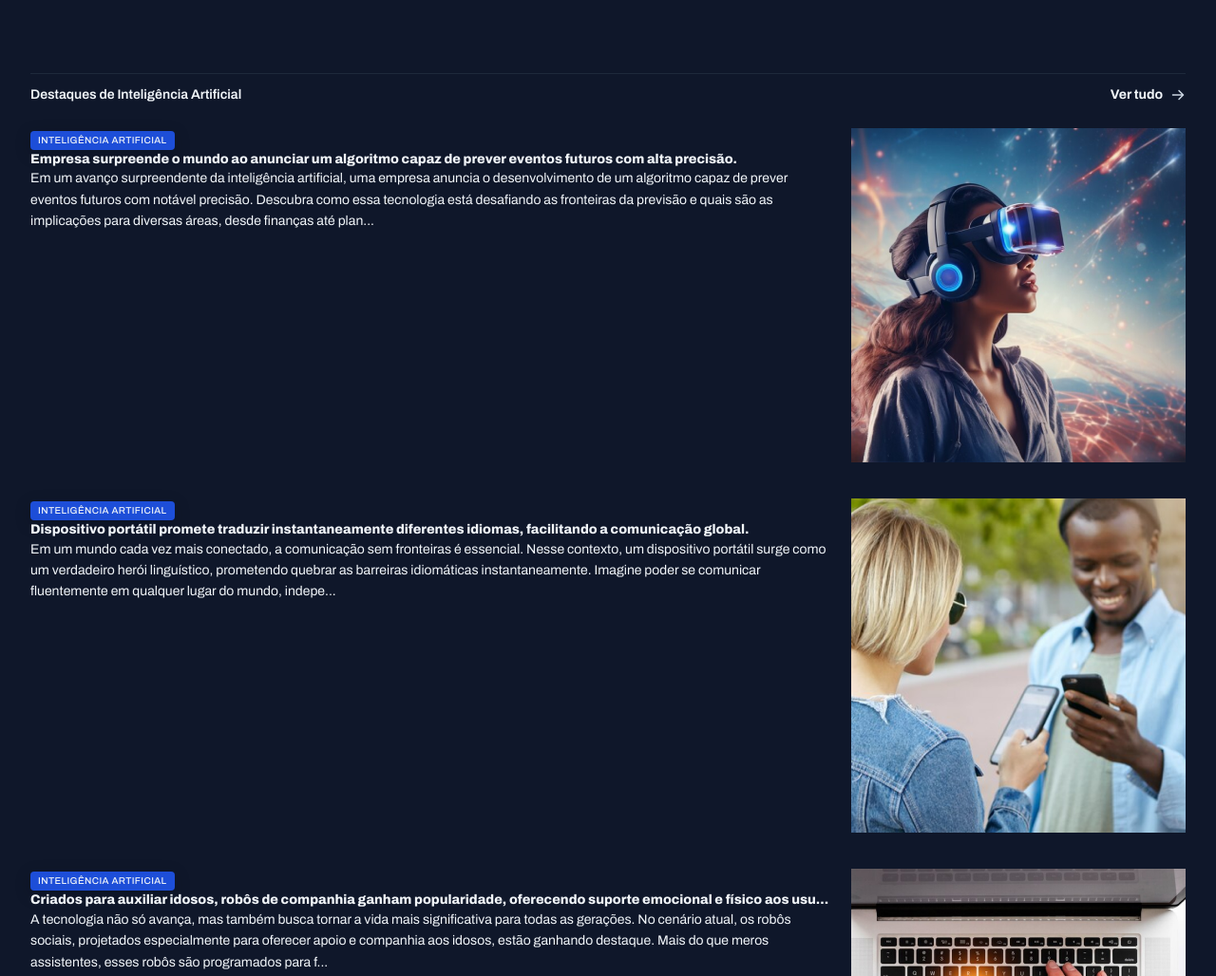
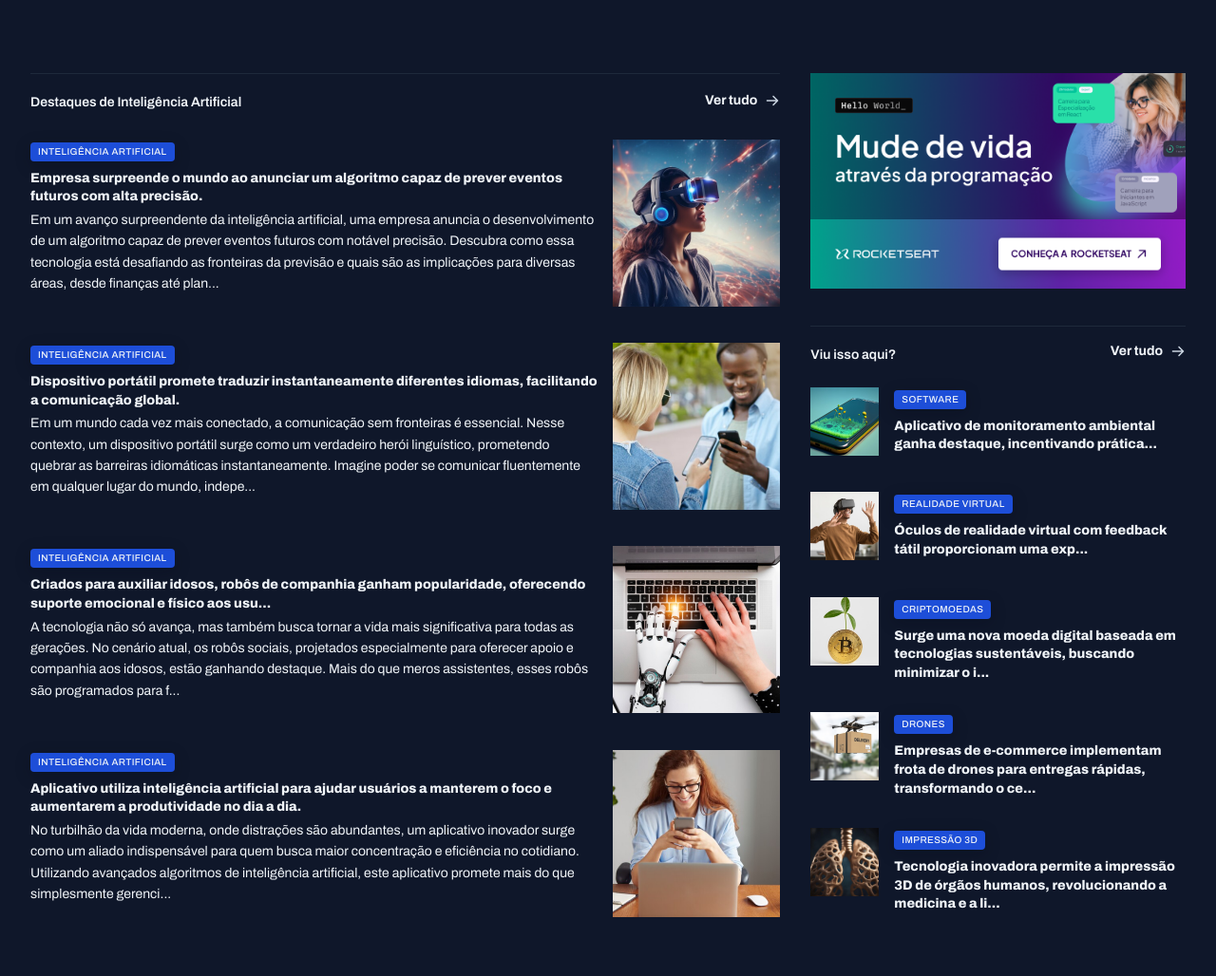
Before and after one commit to zleticiafreitas/-news-portal, a plain HTML site: page index.html in a window 1280 px wide. Shown: the part 986-2014 px from the top of the page at 95% size. Drawn offline with Linux system fonts and the light colour scheme.

Commit message:
styling the final sections

```diff
--- a/index.html
+++ b/index.html
@@ -197,7 +197,7 @@
                 </article>
             </div>
         </section>
-        <div>
+        <aside>
             <div id="ads">
                 <img src="assets/Ads.png" alt="">
             </div>
@@ -219,7 +219,7 @@
                         <div>
                             <span class="content-tag">Software</span>
                             <h3 class="text-lg">
-                                Aplicativo de monitoramento ambiental ganha destaque, incentivando práticas ecológicas e pro...
+                                Aplicativo de monitoramento ambiental ganha destaque, incentivando prática...
                             </h3>
                         </div>
                     </article>
@@ -231,7 +231,7 @@
                         <div>
                             <span class="content-tag">Realidade Virtual</span>
                             <h3 class="text-lg">
-                                Óculos de realidade virtual com feedback tátil proporcionam uma experiência sensorial complet...
+                                Óculos de realidade virtual com feedback tátil proporcionam uma exp...
                             </h3>
                         </div>
                     </article>
@@ -274,7 +274,7 @@
 
                 </div>
             </section>
-        </div>
+        </aside>
     </main>
 </body>
 </html>
--- a/styles/global.css
+++ b/styles/global.css
@@ -42,8 +42,16 @@ a:hover {
 }
 
 main {
-    margin-top: 40px;
-    gap: 80px;
+    margin-block: 40px;
+    row-gap: 80px;
+    column-gap: 32px;
+
+    grid-template-columns: 2fr 1fr;
+
+    grid-template-areas:
+    "featured featured"
+    "weekly weekly"
+    "ai aside";
 }
 
 img {
--- a/styles/sections.css
+++ b/styles/sections.css
@@ -21,6 +21,7 @@ section header {
 }
 
 #featured {
+    grid-area: featured;
     img {
         height: 100%;
         object-fit: cover;
@@ -58,6 +59,7 @@ section header {
 }
 
 #weekly {
+    grid-area: weekly;
     &>div {
         grid-template-columns: repeat(4, 292px);
     }
@@ -81,3 +83,35 @@ section header {
         }
     }
 }
+
+#ai {
+    grid-area: ai;
+    img {
+        width: 176px;
+        aspect-ratio: 1/1;
+        object-fit: cover;
+    }
+
+    h3 {
+        margin-block: 8px 4px;
+    }
+}
+
+#more {
+    margin-top: 32px;
+
+    h3{
+        margin-top: 8px;
+    }
+
+    img {
+        width: 72px;
+        aspect-ratio: 1/1;
+        object-fit: cover;
+
+    }
+}
+
+aside {
+    grid-area: aside;
+}
```
